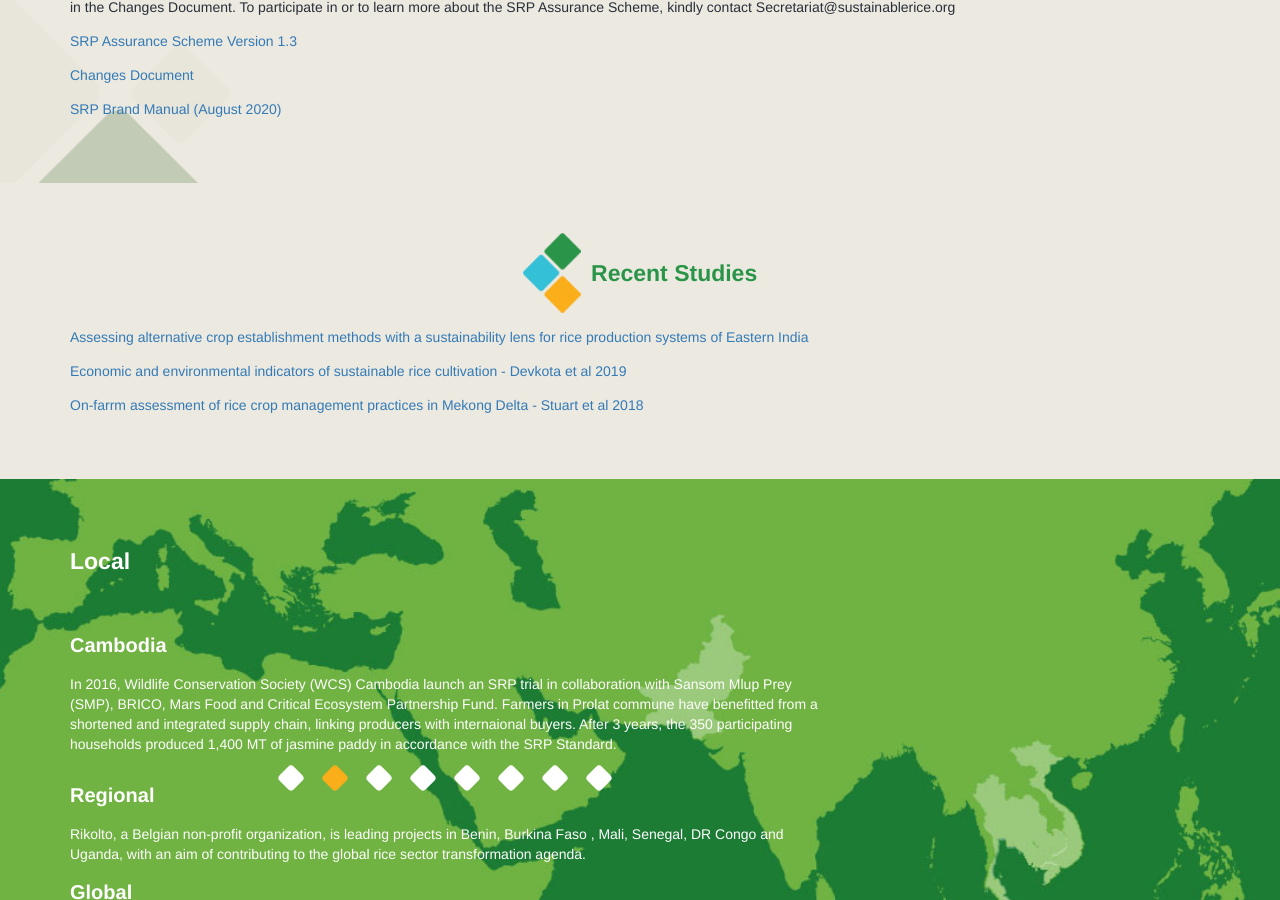
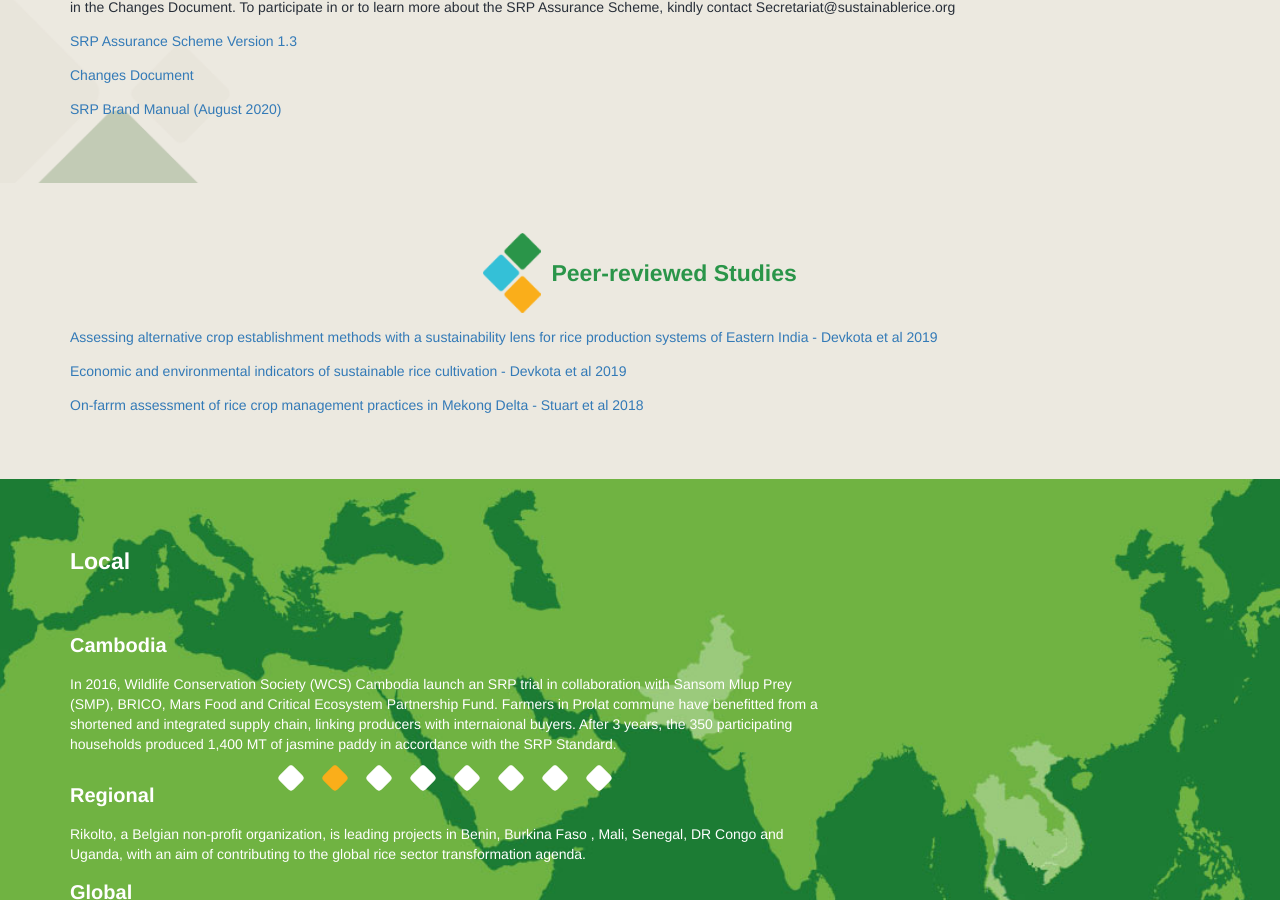
Before and after one commit to sustainablericeplatform/sustainablericeplatform.github.io, a Jekyll site: the page built from Resources/index.html, in a window 1280 px wide and 900 px high, scrolled down 2119 px. Built offline with Jekyll 4.4.1, drawn with Linux system fonts in a browser that asks for light colours; some of the changed text lies outside the part shown.

Commit message:
Update index.html

```diff
--- a/Resources/index.html
+++ b/Resources/index.html
@@ -101,15 +101,15 @@
         </div>
     </div>
 </section>
-                  <section class="Recent Studies" id="Recent-Studies">
+                  <section class="Peer-reviewed Studies" id="Recent-Studies">
     <div class="container">
         <div class="heading-container">
             <div class="header">
                 <img src="/assets/images/header-icon.png" alt="">
-                <h1>Recent Studies</h1>
+                <h1>Peer-reviewed Studies</h1>
             </div>
         </div>
-                  <p><a href="/assets/docs/Assessing alternative crop establishment methods with a sustainability lens for rice production systems of Eastern India- Devkota et al 2019.pdf" target="_blank">Assessing alternative crop establishment methods with a sustainability lens for rice production systems of Eastern India</a></p>
+                  <p><a href="/assets/docs/Assessing alternative crop establishment methods with a sustainability lens for rice production systems of Eastern India- Devkota et al 2019.pdf" target="_blank">Assessing alternative crop establishment methods with a sustainability lens for rice production systems of Eastern India - Devkota et al 2019</a></p>
                   <p><a href="/assets/docs/Economic and environmental indicators of sustainable rice cultivation - Devkota et al 2019.pdf" target="_blank">Economic and environmental indicators of sustainable rice cultivation - Devkota et al 2019</a></p>
                   <p><a href="/assets/docs/On-farrm assessment of rice crop management practices in Mekong Delta - Stuart et al 2018.pdf" target="_blank">On-farrm assessment of rice crop management practices in Mekong Delta - Stuart et al 2018</a></p>
 </div>
```
